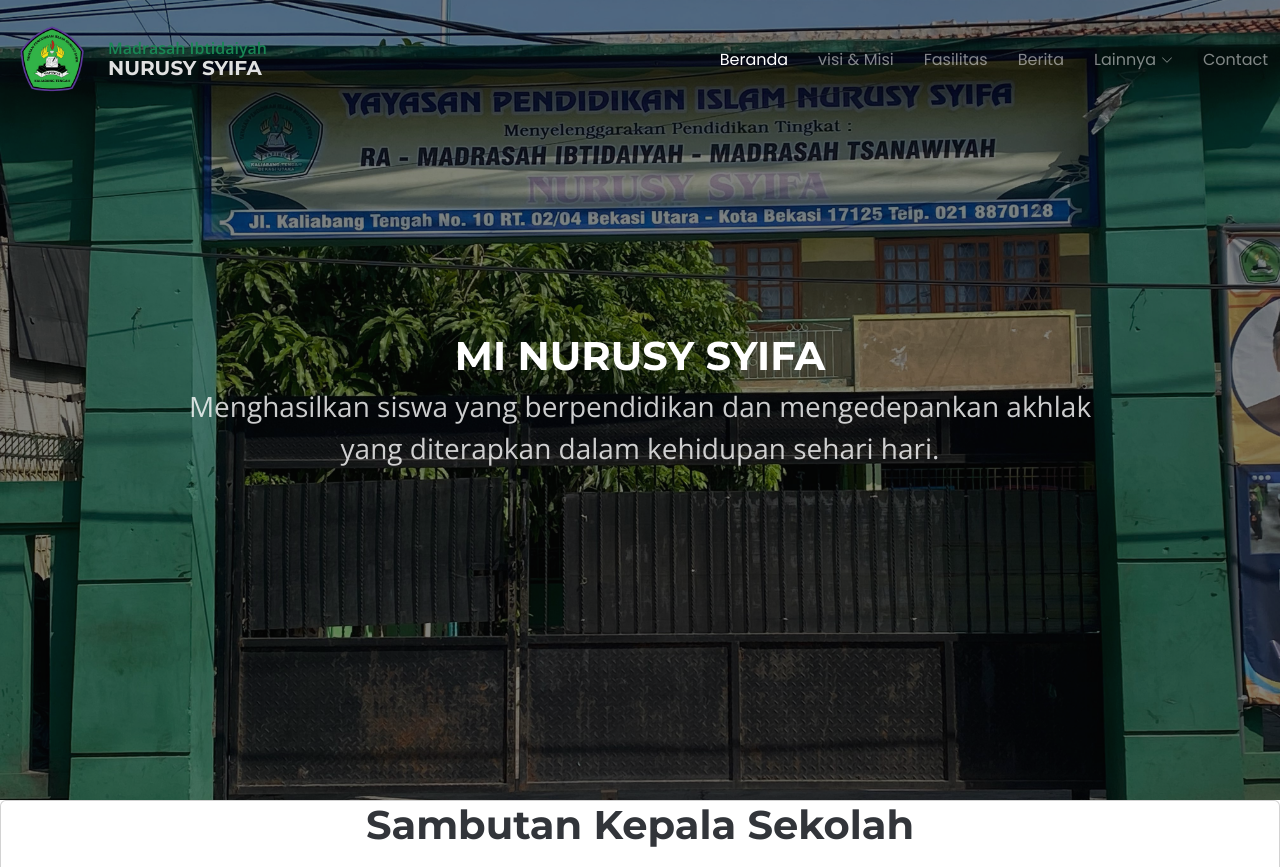
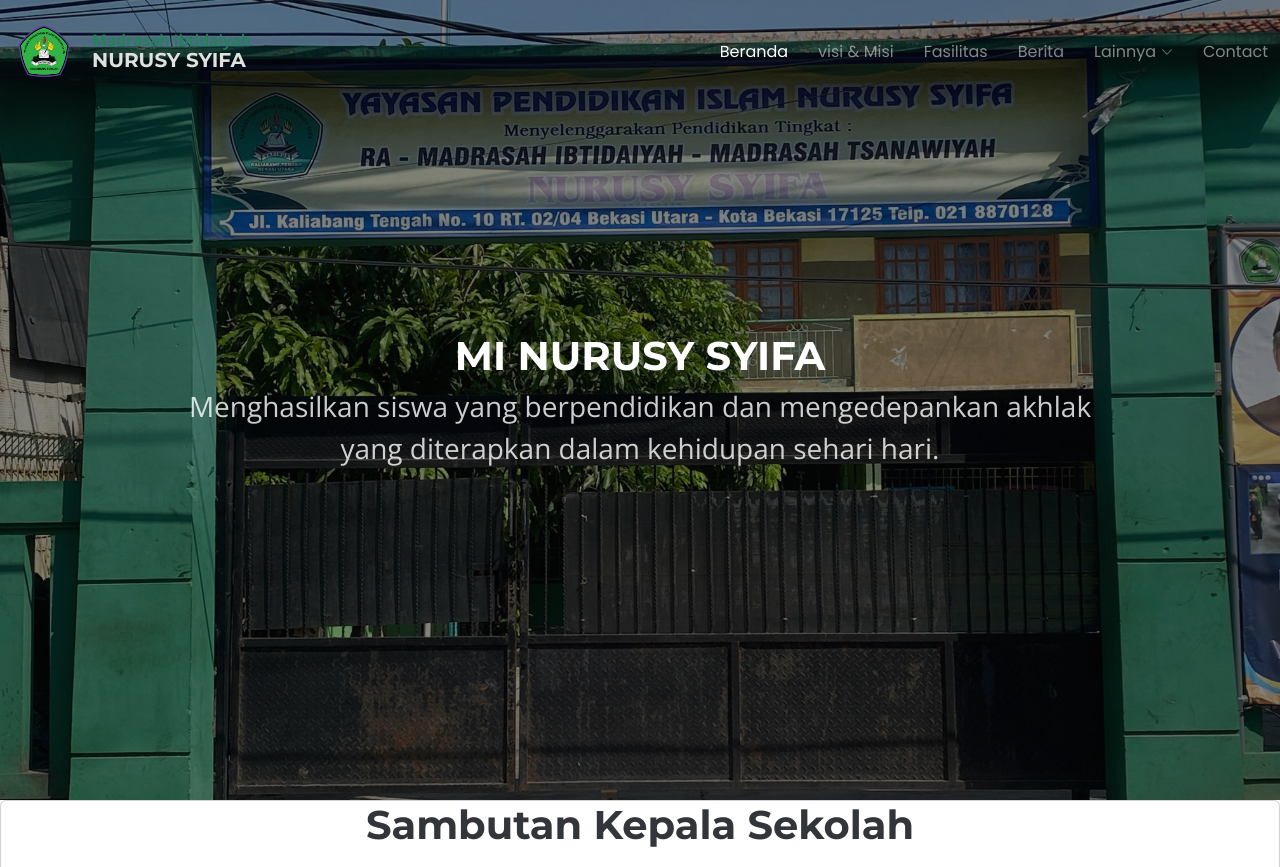
Before and after one commit to azmiiaf/company-profile, a plain HTML site: page index.html in a window 1280 px wide. Shown: the top 867 px of the page. Drawn offline with nearby package versions, Linux system fonts and the light colour scheme; a script that the page names is missing.

Commit message:
resize logo in header

```diff
--- a/assets/css/main.css
+++ b/assets/css/main.css
@@ -164,7 +164,7 @@ h6 {
 }
 
 .header .logo img {
-  max-height: 5em;
+  max-height: 4em;
   margin-right: 8px;
 }
 
```
